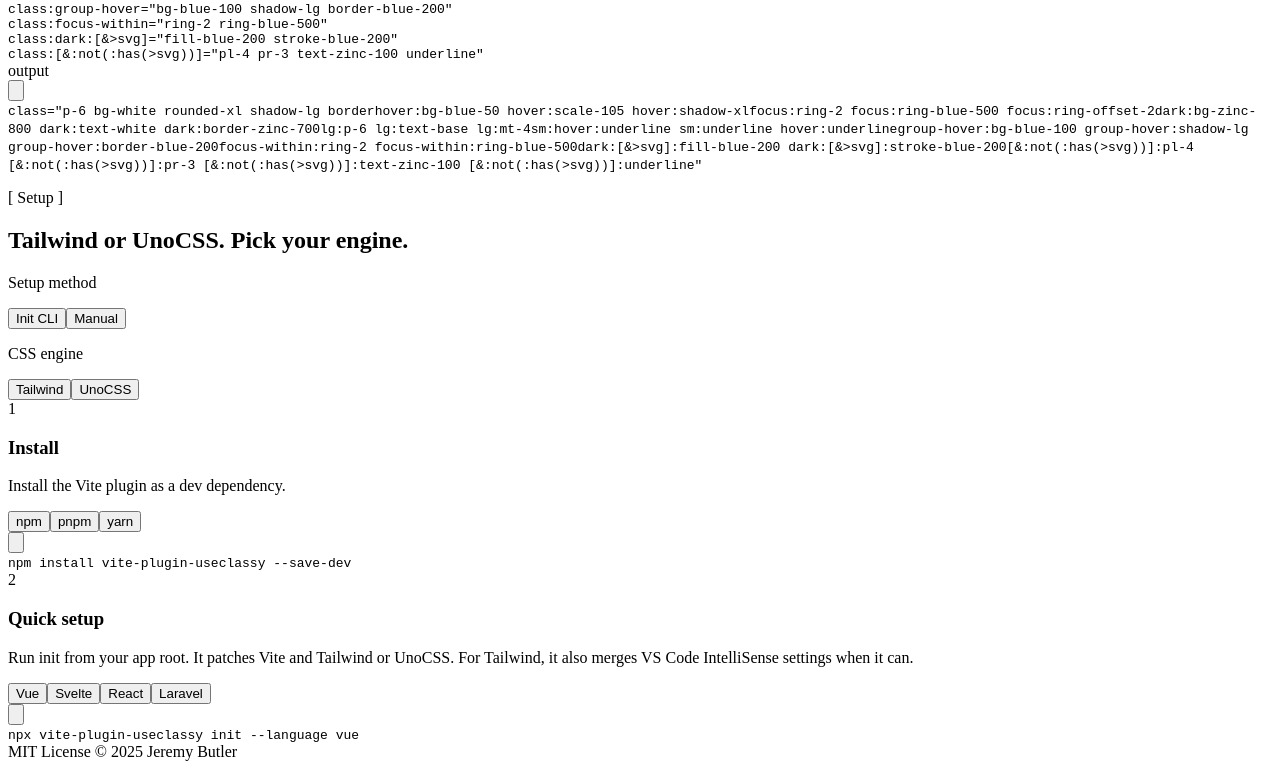
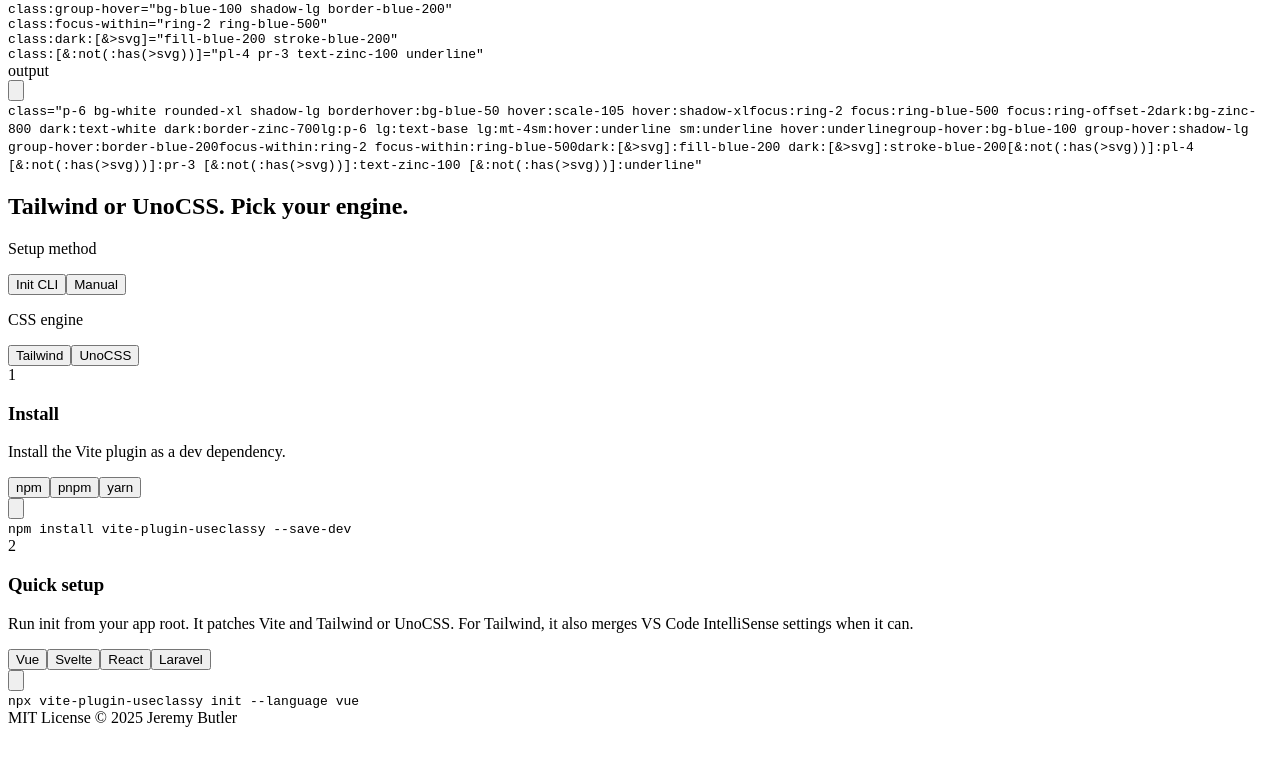
Before and after one commit to jrmybtlr/useclassy, a Nuxt app in the folder demos/vue/: page / in a window 1280 px wide. Shown: the part 1554-2323 px from the top of the page. After the commit the page ends 2289 px from the top, so only its background shows below. Built offline with nearby package versions, Linux system fonts and the light colour scheme.

Commit message:
Fix opacity

```diff
--- a/demos/vue/app/app.vue
+++ b/demos/vue/app/app.vue
@@ -8,7 +8,7 @@
           <header class="flex w-full flex-col items-center justify-center py-16 text-center">
             <span
               class="inline-block origin-[18%_88%] cursor-default text-7xl leading-none motion-reduce:animate-none"
-              class:sm="text-8xl"
+              class:sm="text-7xl"
               aria-hidden="true"
             >
               🎩
@@ -16,7 +16,6 @@
 
             <h1
               class="text-tight mt-8 w-full text-center font-display text-5xl font-semibold text-balance"
-              class:sm="text-[52px]"
             >
               Class attributes without the horizontal scroll.
             </h1>
@@ -47,7 +46,7 @@
             </div>
           </header>
 
-          <div class="w-full border-t border-white/10">
+          <div class="w-full border-t border-neutral-900">
             <ClassExample v-model:format="demoFormat" :examples="classExamples" />
           </div>
         </div>
@@ -55,12 +54,11 @@
         <div class="w-6 shrink-0 border-x border-neutral-900 bg-diagonal-lines"></div>
       </section>
 
-      <section id="setup" class="border-t border-white/10">
+      <section id="setup" class="border-t border-neutral-900">
         <div class="mx-auto flex max-w-3xl">
           <div class="w-6 shrink-0 border-x border-neutral-900 bg-diagonal-lines"></div>
 
           <div class="bg-canvas p-12">
-          <p class="font-mono text-sm tracking-wider text-neutral-500 uppercase">[ Setup ]</p>
             <h2
               class="mt-3 max-w-[24ch] font-display text-4xl font-bold tracking-tight text-balance"
               class:sm="text-5xl"
@@ -214,8 +212,8 @@
                   <span class="font-mono text-neutral-200">.ts</span>
                   /
                   <span class="font-mono text-neutral-200">.js</span>
-                by default, plus Blade or HTML that never enter Vite). This is not an Uno extractor,
-                attributify, or Wind4 preset.
+                  by default, plus Blade or HTML that never enter Vite). This is not an Uno
+                  extractor, attributify, or Wind4 preset.
                 </Callout>
               </Step>
 
@@ -253,7 +251,7 @@
       </section>
 
       <footer
-        class="flex items-center justify-center border-t border-white/10 bg-black py-6 text-sm text-neutral-500"
+        class="flex items-center justify-center border-t border-neutral-900 bg-black py-6 text-sm text-neutral-500"
       >
         MIT License © {{ new Date().getFullYear() }} Jeremy Butler
       </footer>
```
Lines whose indentation alone changed are shown as unchanged.
